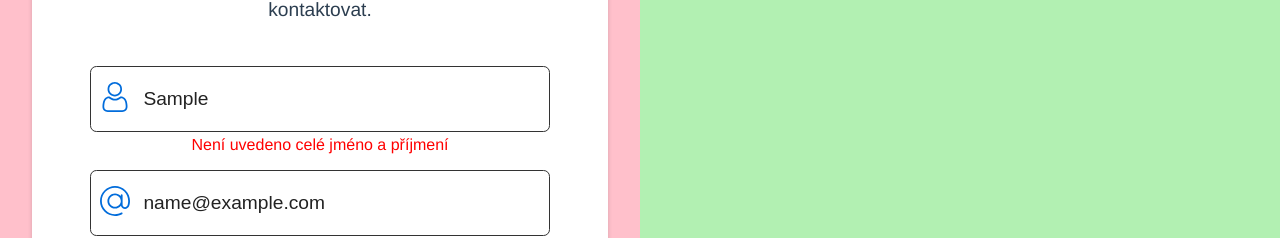
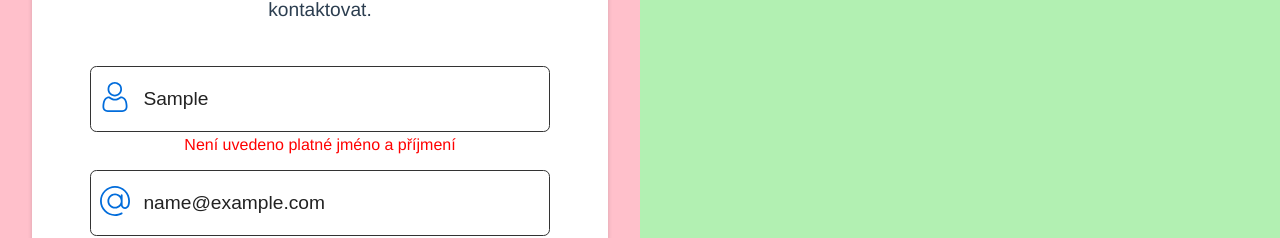
Before and after one commit to brojor/fapi-practical-test, a Vue app: page / in a window 1280 px wide. Both pictures are taken after typing "Sample", "name@example.com", "Sample" into the empty fields and a click on the button "Odeslat". Shown: the part 221-459 px from the top of the page. Built offline with nearby package versions, Linux system fonts and the light colour scheme.

Commit message:
refactor formItems to 'v-for' directive

```diff
--- /dev/null
+++ b/src/components/FormItem.vue
@@ -0,0 +1,57 @@
+<template>
+  <label :for="type">
+    <input type="text" :name="type" v-model="val" :placeholder="formItemData.placeholder" />
+  </label>
+  <p v-if="formItemData.error" class="error">{{ formItemData.error }}</p>
+</template>
+
+<script>
+export default {
+  props: ['type', 'formItemData'],
+  computed: {
+    val: {
+      get() {
+        return this.formItemData.value;
+      },
+      set(newValue) {
+        this.$emit('valChange', newValue);
+      },
+    },
+  },
+};
+</script>
+
+<style>
+label {
+  width: 80%;
+  position: relative;
+  display: flex;
+}
+
+label:before {
+  content: '';
+  position: absolute;
+  left: 10px;
+  top: 0;
+  bottom: 0;
+  margin-top: -4px;
+  width: 30px;
+}
+input {
+  width: 100%;
+  height: 2.5rem;
+  padding: 0.75rem 0;
+  padding-left: 3.3rem;
+  color: #222;
+  font-size: 1.2rem;
+  box-shadow: none;
+  border: none;
+  border: 1px solid #333;
+  margin: 1rem 0;
+  border-radius: 0.4rem;
+}
+.error {
+  color: red;
+  margin-top: -0.75rem;
+}
+</style>
--- a/src/components/LoginForm.vue
+++ b/src/components/LoginForm.vue
@@ -3,40 +3,39 @@
     <p class="message">
       Vyplňte prosím své základní údaje, jakmile zpracujeme Vaši objednávku, budeme Vás kontaktovat.
     </p>
-    <label for="username">
-      <input
-        type="text"
-        name="username"
-        v-model="form.fullName.value"
-        placeholder="Jméno a příjmení"
-      />
-    </label>
-    <p v-if="form.fullName.error.length" class="error">{{ form.fullName.error }}</p>
-    <label for="email">
-      <input type="text" name="email" v-model="form.email.value" placeholder="e-mail" />
-    </label>
-    <p v-if="form.email.error.length" class="error">{{ form.email.error }}</p>
-    <label for="phone">
-      <input type="text" name="phone" v-model="form.phone.value" placeholder="Telefon" />
-    </label>
-    <p v-if="form.phone.error.length" class="error">{{ form.phone.error }}</p>
-
+    <FormItem
+      v-for="(data, formType, index) in form"
+      :key="index"
+      :type="formType"
+      :formItemData="data"
+      @valChange="form[formType].value = $event"
+    />
     <button @click="submit">Odeslat</button>
   </form>
 </template>
 
 <script>
+import FormItem from './FormItem.vue';
+
 export default {
   name: 'login',
+  components: {
+    FormItem,
+  },
 
   data() {
     return {
       form: {
-        fullName: { value: '', error: '' },
-        email: { value: '', error: '' },
-        phone: { value: '', error: '' },
+        fullName: { value: '', error: '', placeholder: 'Jméno a příjmení' },
+        email: { value: '', error: '', placeholder: 'E-mail' },
+        phone: { value: '', error: '', placeholder: 'Telefon' },
       },
     };
+  },
+  computed: {
+    error() {
+      return Object.values(this.form).some((item) => item.error.length > 0);
+    },
   },
   methods: {
     removeErrors() {
@@ -49,7 +48,11 @@ export default {
       this.validateFullName();
       this.validateEmail();
       this.validatePhone();
-      this.sendData();
+      if (!this.error) {
+        setTimeout(() => {
+          this.sendData();
+        }, 100);
+      }
     },
     sendData() {
       const dataToSend = Object.keys(this.form).reduce((obj, key) => {
@@ -64,7 +67,7 @@ export default {
     validateFullName() {
       const regName = /^[a-žA-Ž]+ [a-žA-Ž]+$/;
       if (!regName.test(this.form.fullName.value)) {
-        this.form.fullName.error = 'Není uvedeno celé jméno a příjmení';
+        this.form.fullName.error = 'Není uvedeno platné jméno a příjmení';
       }
     },
     validateEmail() {
@@ -74,7 +77,6 @@ export default {
       }
     },
     validatePhone() {
-      console.log('phone: ', this.form.phone.value);
       const regPhone = /^(\+420)? ?[1-9][0-9]{2} ?[0-9]{3} ?[0-9]{3}$/;
       if (!regPhone.test(this.form.phone.value)) {
         this.form.phone.error = 'Telefonní číslo je zadáno chybně';
@@ -84,7 +86,7 @@ export default {
 };
 </script>
 
-<style scoped>
+<style>
 .container {
   height: 95%;
   width: 90%;
@@ -97,22 +99,7 @@ export default {
   box-shadow: rgba(0, 0, 0, 0.16) 0px 1px 4px;
 }
 
-label {
-  width: 80%;
-  position: relative;
-  display: flex;
-}
-
-label:before {
-  content: '';
-  position: absolute;
-  left: 10px;
-  top: 0;
-  bottom: 0;
-  margin-top: -4px;
-  width: 30px;
-}
-label[for='username']:before {
+label[for='fullName']:before {
   background: url('../assets/user.svg') center / contain no-repeat;
 }
 label[for='phone']:before {
@@ -121,22 +108,6 @@ label[for='phone']:before {
 label[for='email']:before {
   background: url('../assets/email.svg') center / contain no-repeat;
 }
-
-input {
-  width: 100%;
-  height: 2.5rem;
-  padding: 0.75rem 0;
-  padding-left: 3.3rem;
-  color: #222;
-  font-size: 1.2rem;
-  box-shadow: none;
-  /* background-color: #262d2d; */
-  border: none;
-  border: 1px solid #333;
-  margin: 1rem 0;
-  border-radius: 0.4rem;
-}
-
 button {
   margin: 1rem;
   padding: 1rem;
@@ -156,8 +127,4 @@ button {
   margin: 1.5em 0;
   font-size: 1.2rem;
 }
-.error {
-  color: red;
-  margin-top: -0.75rem;
-}
 </style>
```
